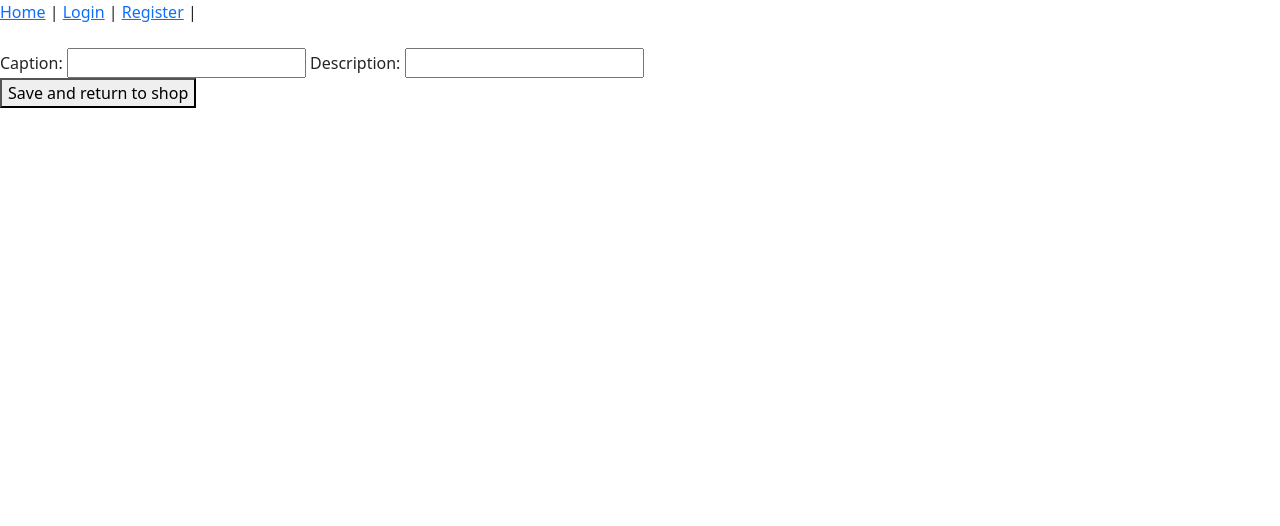
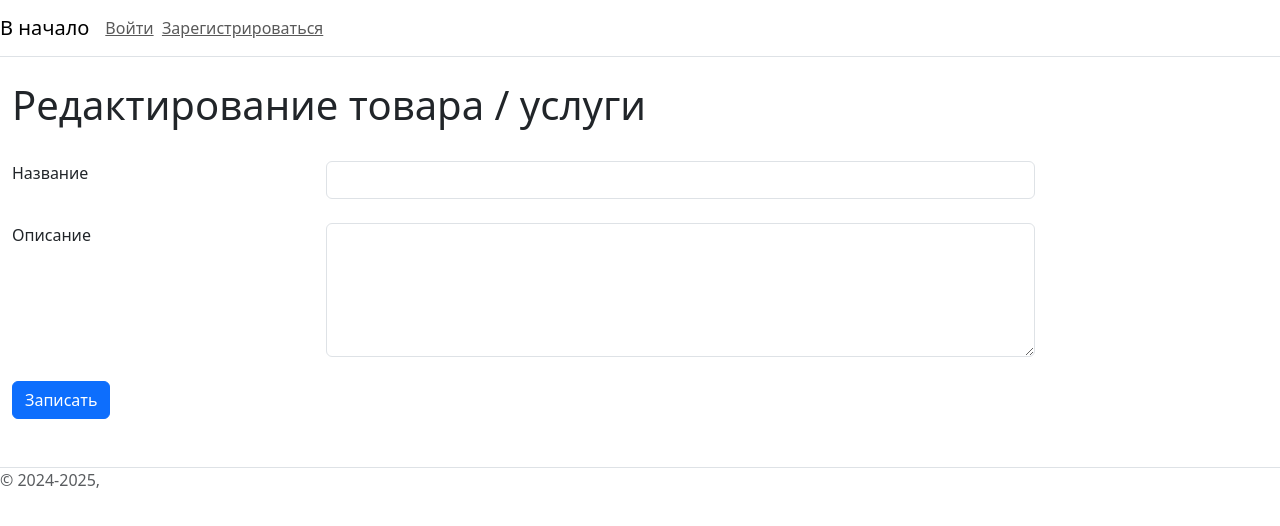
Before and after one commit to softilium/mmp, a Vue app in the folder src/vueclient/: page /edit-good/1 in a window 1280 px wide. Shown: the top 526 px of the page. Built offline with nearby package versions, Linux system fonts and the light colour scheme; no server answers.

Commit message:
bootstrap markup

```diff
--- a/src/vueclient/src/App.vue
+++ b/src/vueclient/src/App.vue
@@ -13,20 +13,37 @@
 
 <template>
 
-  <div>
-    <RouterLink to="/">Home</RouterLink> |
+  <header>
+    <nav class="navbar navbar-expand-sm navbar-toggleable-sm navbar-light bg-white border-bottom box-shadow.mb-3">
+      <RouterLink class="navbar-brand" to="/">В начало</RouterLink>
       <span v-if="!authStore.loggedEmail">
-      <RouterLink to="/login">Login</RouterLink> |
+        <RouterLink class="navbar-text" to="/login">Войти</RouterLink>&nbsp;&nbsp;
       </span>
       <span v-if="authStore.loggedEmail">
-      <RouterLink to="/logout">Logout</RouterLink> |
+        <RouterLink class="navbar-text" to="/logout">Выйти</RouterLink>&nbsp;&nbsp;
       </span>
       <span v-if="!authStore.loggedEmail">
-      <RouterLink to="/register">Register</RouterLink> |
+        <RouterLink class="navbar-text" to="/register">Зарегистрироваться</RouterLink>&nbsp;&nbsp;
       </span>
-    <span v-if="authStore.loggedEmail">Logged as {{ authStore.loggedEmail }}</span>
+      <span v-if="authStore.loggedEmail">&nbsp;&nbsp;Вы вошли как {{ authStore.loggedEmail }}</span>
+    </nav>
+  </header>
+  <br />
+
+  <div class="container-fluid">
+    <RouterView />
   </div>
+
   <br />
-  <RouterView />
+  <br />
+  <footer class="border-top footer text-muted">
+    <div class="row">
+      <div class="col">
+        <p>
+          &copy; 2024-2025,
+        </p>
+      </div>
+    </div>
+  </footer>
 
 </template>
--- a/src/vueclient/src/components/EditGood.vue
+++ b/src/vueclient/src/components/EditGood.vue
@@ -58,12 +58,25 @@
 </script>
 
 <template>
+  <h1>Редактирование товара / услуги</h1>
+  <div>&nbsp;</div>
 
-  <div>
-    Caption: <input v-model="good.caption" />
-    Description: <input v-model="good.description" />
+  <div class="row">
+    <div class="form-group form-group-sm row">
+      <label class="col-3 form-label">Название</label>
+      <div class="col-7">
+        <input class="form-control" v-model="good.caption" required />
+      </div>
+    </div>
+    <div>&nbsp;</div>
+    <div class="form-group form-group-sm row">
+      <label class="col-3 form-label">Описание</label>
+      <div class="col-7">
+        <textarea class="form-control" v-model="good.description" rows="5" />
+      </div>
+    </div>
   </div>
 
-  <button @click="Save">Save and return to shop</button>
-
+  <div>&nbsp;</div>
+  <button class="btn btn-primary" @click="Save">Записать</button>
 </template>
--- a/src/vueclient/src/components/Home.vue
+++ b/src/vueclient/src/components/Home.vue
@@ -18,16 +18,26 @@
 
 <template>
 
-  <h1>Shops</h1>
+  <h1>Витрины</h1>
 
-  <table>
+  <div class="row">
+    <table class="table table-sm">
+      <thead>
+        <tr>
+          <td>Заголовок</td>
+          <td>Владелец</td>
+        </tr>
+      </thead>
+      <tbody>
         <tr v-for="item in shops">
           <td><RouterLink v-bind:to="`/shop/${item.id}`">{{ item.caption }}</RouterLink></td>
           <td>{{ item.createdBy.userName }}</td>
           <td><RouterLink v-if="item.createdBy.email==authStore.loggedEmail" v-bind:to="`/edit-shop/${item.id}`">[edit]</RouterLink></td>
         </tr>
+      </tbody>
     </table>
-
-  <button v-if="authStore.loggedEmail" @click="$router.push('/edit-shop');">Add a shop</button>
+  </div>
+  <br />
+  <button class="btn btn-primary" v-if="authStore.loggedEmail" @click="$router.push('/edit-shop');">Добавить витрину</button>
 
 </template>
--- a/src/vueclient/src/components/Login.vue
+++ b/src/vueclient/src/components/Login.vue
@@ -12,15 +12,24 @@
 
 <template>
 
-  <h1>Login</h1>
+  <h1>Войти</h1>
 
-  <div>
-
-    User email: <input v-model="emailString" />
-    Password: <input v-model="passwordString" />
-
-    <button @click="authStore.Login(emailString, passwordString); $router.push('/');">Login</button>
-
+  <div class="row">
+    <div class="form-group form-group-sm row">
+      <label class="col-3 form-label">Email</label>
+      <div class="col-7">
+        <input class="form-control" v-model="emailString" required />
+      </div>
+    </div>
+    <div>&nbsp;</div>
+    <div class="form-group form-group-sm row">
+      <label class="col-3 form-label">Пароль</label>
+      <div class="col-7">
+        <input class="form-control" v-model="passwordString" type="password" />
+      </div>
+    </div>
   </div>
+  <div>&nbsp;</div>
+  <button class="btn btn-primary" @click="authStore.Login(emailString, passwordString); $router.push('/');">Вход</button>
 
 </template>
--- a/src/vueclient/src/components/Logout.vue
+++ b/src/vueclient/src/components/Logout.vue
@@ -6,6 +6,9 @@
 
 <template>
 
-  <button @click="authStore.Logout(); $router.push('/');">Logout</button>
+  <h3>Выйти из системы?</h3>
+  <br />
+
+  <button class="btn btn-primary" @click="authStore.Logout(); $router.push('/');">Выйти</button>
 
 </template>
--- a/src/vueclient/src/components/Shop.vue
+++ b/src/vueclient/src/components/Shop.vue
@@ -39,14 +39,19 @@
 
   <h1>{{ shop.caption }}</h1>
 
-  <table>
+  <div class="row">
+    <table class="table table-sm">
+      <tbody>
         <tr v-for="good in goods">
           <td>{{ good.caption }}</td>
           <td>{{ good.description }}</td>
           <td><RouterLink v-if="isOwner" v-bind:to="`/edit-good/${shop.id}/${good.id}`">[edit]</RouterLink></td>
         </tr>
+      </tbody>
     </table>
+  </div>
 
-  <button v-if="isOwner" @click="router.push(`/edit-good/${route.params.id}`);">Add good</button>
+  <br />
+  <button class="btn btn-primary" v-if="isOwner" @click="router.push(`/edit-good/${route.params.id}`);">Добавить товар / услугу</button>
 
 </template>
```
Lines whose indentation alone changed are shown as unchanged.
